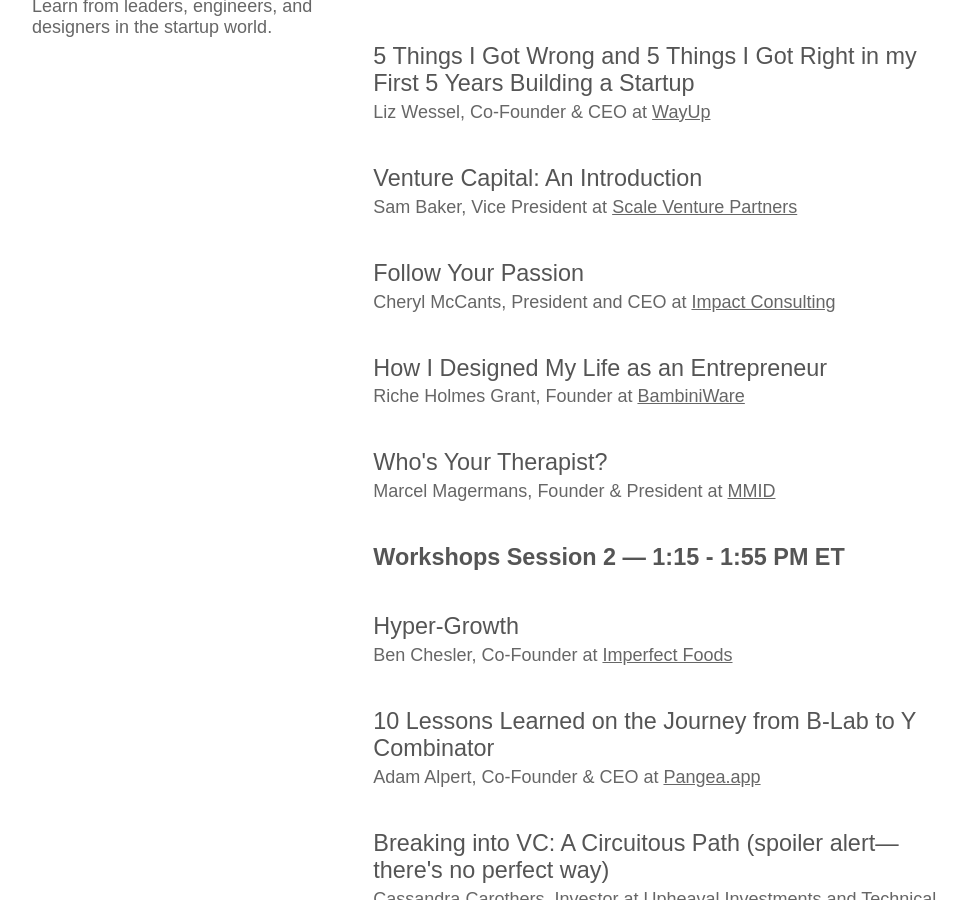
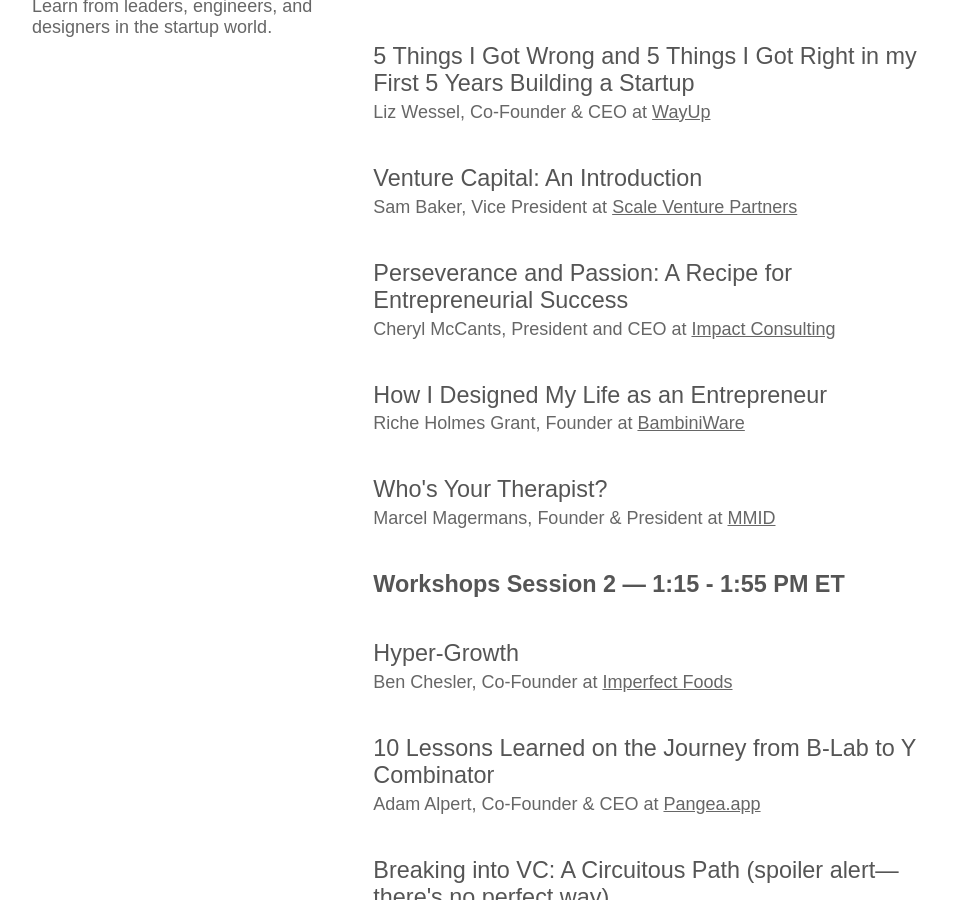
Before and after one commit to startupatbrown/startupatbrown.github.io, a Jekyll site: the page built from index.html, in a window 1280 px wide and 900 px high, scrolled down 5449 px. Shown: the whole window, without its empty margins (111-1077 px from the left). Built offline with Jekyll 4.4.1, drawn with Linux system fonts in a browser that asks for light colours; nearby versions of some CDN libraries; library files that are not in the unit come from our copies.

Commit message:
Updated for Cheryl's new workshop title

```diff
--- a/index.html
+++ b/index.html
@@ -338,7 +338,7 @@
           <h3>Venture Capital: An Introduction</h3>
           <p>Sam Baker, Vice President at <a href="https://www.scalevp.com/">Scale Venture Partners</a></p>
 
-          <h3>Follow Your Passion</h3>
+          <h3>Perseverance and Passion: A Recipe for Entrepreneurial Success</h3>
           <p>Cheryl McCants, President and CEO at <a href="https://www.eimpactconsulting.com/">Impact Consulting</a></p>
 
           <h3>How I Designed My Life as an Entrepreneur</h3>
```
